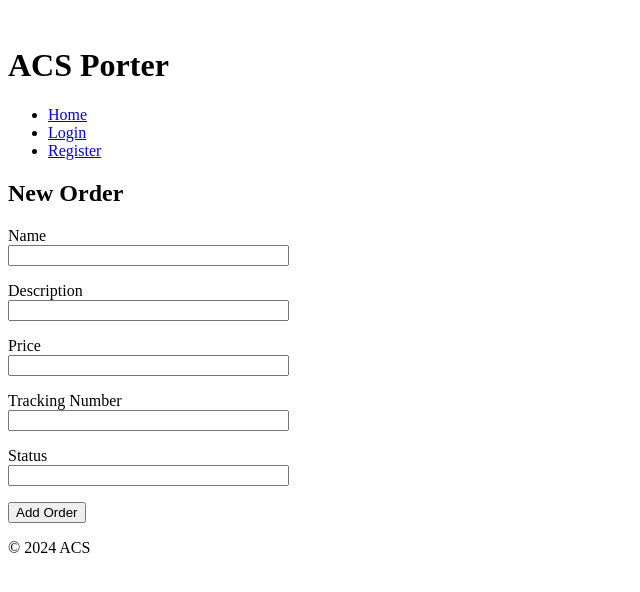
After one commit to thedisquisitive/porter, a Flask app: page /orders/new/ in a window 1280 px wide. The commit adds this page. Shown: the top 592 px of the page, without its empty margins (0-640 px from the left). Run offline with Flask 3, Linux system fonts and the light colour scheme; the visitor is signed in with stand-in values (Sample User, id 1).

Commit message:
Almost there

```diff
--- a/app/__init__.py
+++ b/app/__init__.py
@@ -2,12 +2,15 @@ from flask import Flask
 from config import Config
 from flask_sqlalchemy import SQLAlchemy
 from flask_migrate import Migrate
-
+from flask_login import LoginManager
 
 app = Flask(__name__)
 app.config.from_object(Config)
 db = SQLAlchemy(app)
 migrate = Migrate(app, db)
+login = LoginManager(app)
+login.login_view = 'login'
+
 
 
 from app import routes, models
--- /dev/null
+++ b/app/forms.py
@@ -0,0 +1,50 @@
+from flask_wtf import FlaskForm
+from wtforms import StringField, PasswordField, BooleanField, SubmitField
+from wtforms.validators import DataRequired, ValidationError, Email, EqualTo
+import sqlalchemy as sa
+import sqlalchemy.orm as so
+from app.models import User
+from app import db
+
+class RegistrationForm(FlaskForm):
+    username = StringField('Username', validators=[DataRequired()])
+    email = StringField('Email', validators=[DataRequired(), Email()])
+    password = PasswordField('Password', validators=[DataRequired()])
+    password2 = PasswordField(
+        'Repeat Password', validators=[DataRequired(), EqualTo('password')])
+    submit = SubmitField('Register')
+
+    def validate_username(self, username: str) -> None:
+        user = User.query.filter_by(username=username.data).first()
+        if user is not None:
+            raise ValidationError('Please use a different username.')
+
+    def validate_email(self, email: str) -> None:
+        user = User.query.filter_by(email=email.data).first()
+        if user is not None:
+            raise ValidationError('Please use a different email address.')
+
+
+class LoginForm(FlaskForm):
+    username = StringField('Username', validators=[DataRequired()])
+    password = PasswordField('Password', validators=[DataRequired()])
+    remember_me = BooleanField('Remember Me')
+    submit = SubmitField('Sign In')
+
+class NewOrderForm(FlaskForm):
+    name = StringField('Name', validators=[DataRequired()])
+    description = StringField('Description', validators=[DataRequired()])
+    tracking_number = StringField('Tracking Number', validators=[DataRequired()])
+    date = StringField('Date', validators=[DataRequired()])
+    price = StringField('Price', validators=[DataRequired()])
+    status = StringField('Status', validators=[DataRequired()])
+    submit = SubmitField('Add Order')
+
+class EditOrderForm(FlaskForm):
+    name = StringField('Name', validators=[DataRequired()])
+    description = StringField('Description', validators=[DataRequired()])
+    tracking_number = StringField('Tracking Number', validators=[DataRequired()])
+    date = StringField('Date', validators=[DataRequired()])
+    price = StringField('Price', validators=[DataRequired()])
+    status = StringField('Status', validators=[DataRequired()])
+    submit = SubmitField('Edit Order')
--- a/app/models.py
+++ b/app/models.py
@@ -1,17 +1,30 @@
 from typing import Optional
 import sqlalchemy as sa
 import sqlalchemy.orm as so
-from app import db
+from app import db, login
+from werkzeug.security import generate_password_hash, check_password_hash
+from flask_login import UserMixin
 
-class User(db.Model):
+
+
+class User(UserMixin, db.Model):
     id: so.Mapped[int] = db.Column(db.Integer, primary_key=True)
     username: so.Mapped[str] = db.Column(db.String(64), index=True, unique=True)
     email: so.Mapped[str] = db.Column(db.String(120), index=True, unique=True)
     password_hash: so.Mapped[Optional[str]] = db.Column(db.String(128))
 
     def __repr__(self) -> str:
-        return f'<User {self.username}>'
+        return f'<User {self.id}:{self.username}>\n{self.email}\n{self.password_hash}'
 
+    def set_password(self, password: str) -> None:
+        self.password_hash = generate_password_hash(password)
+
+    def check_password(self, password: str) -> bool:
+        return check_password_hash(self.password_hash, password)
+
+@login.user_loader
+def load_user(id: int) -> User:
+    return User.query.get(int(id))
 class Order(db.Model):
     id: so.Mapped[int] = db.Column(db.Integer, primary_key=True)
     user_id: so.Mapped[int] = db.Column(db.Integer, db.ForeignKey('user.id'))
--- a/app/routes.py
+++ b/app/routes.py
@@ -1,7 +1,93 @@
-from app import app
-from flask import render_template
+from app import app, db
+from app.models import User, Order
+from flask import render_template, flash, redirect, url_for, request
+from flask_login import current_user, login_user, logout_user, login_required
+from urllib.parse import urlparse
+from app.forms import LoginForm, RegistrationForm, NewOrderForm, EditOrderForm
+import sqlalchemy as sa
 
 @app.route('/')
-@app.route('/index')
+@app.route('/index/')
+@login_required
 def index():
     return render_template('index.html', title='Home')
+
+@app.route('/login/', methods=['GET', 'POST'])
+def login():
+    if current_user.is_authenticated:
+        return redirect(url_for('index'))
+    form = LoginForm()
+    if form.validate_on_submit():
+        user = User.query.filter_by(username=form.username.data).first()
+        if user is None or not user.check_password(form.password.data):
+            flash('Invalid username or password')
+            return redirect(url_for('login'))
+        login_user(user, remember=form.remember_me.data)
+        next_page = request.args.get('next')
+        if not next_page or urlparse(next_page).netloc != '':
+            next_page = url_for('index')
+        return redirect(next_page)
+    return render_template('login.html', title='Sign In', form=form)
+
+@app.route('/logout/')
+def logout():
+    logout_user()
+    return redirect(url_for('index'))
+
+@app.route('/register/', methods=['GET', 'POST'])
+def register():
+    if current_user.is_authenticated:
+        return redirect(url_for('index'))
+    form = RegistrationForm()
+    if form.validate_on_submit():
+        user = User(username=form.username.data, email=form.email.data)
+        user.set_password(form.password.data)
+        db.session.add(user)
+        db.session.commit()
+        flash('Congratulations, you are now a registered user!')
+        return redirect(url_for('login'))
+    return render_template('register.html', title='Register', form=form)
+
+
+@app.route('/orders/')
+@app.route('/orders/all/')
+@login_required
+def orders():
+    porders = db.session.scalars(sa.select(Order)).all()
+    return render_template('orders.html', title='All Orders', orders=porders)
+
+@app.route('/orders/<int:order_id>/')
+@login_required
+def order(order_id):
+    order = Order.query.get(order_id)
+    creator = User.query.get(Order.query.get(order_id).user_id)
+    return render_template('order.html', title='Order', order=order, creator=creator)
+
+@app.route('/orders/new/', methods=['GET', 'POST'])
+@login_required
+def new_order():
+    form = NewOrderForm()
+    if form.validate_on_submit():
+        order = Order(name=form.name.data, description=form.description.data, tracking_number=form.tracking_number.data, date=form.date.data, price=form.price.data, status=form.status.data, user_id=current_user.id)
+        db.session.add(order)
+        db.session.commit()
+        flash('Order added!')
+        return redirect(url_for('orders'))
+    return render_template('new_order.html', title='New Order', form=form)
+
+@app.route('/orders/<int:order_id>/edit/', methods=['GET', 'POST'])
+@login_required
+def edit_order(order_id):
+    order = Order.query.get(order_id)
+    form = EditOrderForm()
+    if form.validate_on_submit():
+        order.name = form.name.data
+        order.description = form.description.data
+        order.tracking_number = form.tracking_number.data
+        order.date = form.date.data
+        order.price = form.price.data
+        order.status = form.status.data
+        db.session.commit()
+        flash('Order edited!')
+        return redirect(url_for('order', order_id=order_id))
+    return render_template('edit_order.html', title='Edit Order', form=form, order=order)
--- a/app/templates/base.html
+++ b/app/templates/base.html
@@ -14,7 +14,8 @@
         <nav>
             <ul>
                 <li><a href="{{ url_for('index') }}">Home</a></li>
-
+                <li><a href="{{ url_for('login') }}">Login</a></li>
+                <li><a href="{{ url_for('register') }}">Register</a></li>
             </ul>
         </nav>
         <section>
--- /dev/null
+++ b/app/templates/new_order.html
@@ -0,0 +1,45 @@
+{% extends "base.html" %}
+
+{% block content %}
+    <h1>New Order</h1>
+    <form action="" method="post" novalidate>
+        {{ form.hidden_tag() }}
+        <p>
+            {{ form.name.label }}<br>
+            {{ form.name(size=32) }}<br>
+            {% for error in form.name.errors %}
+                <span style="color: red;">[{{ error }}]</span>
+            {% endfor %}
+        </p>
+        <p>
+            {{ form.description.label }}<br>
+            {{ form.description(size=32) }}<br>
+            {% for error in form.description.errors %}
+                <span style="color: red;">[{{ error }}]</span>
+            {% endfor %}
+        </p>
+        <p>
+            {{ form.price.label }}<br>
+            {{ form.price(size=32) }}<br>
+            {% for error in form.price.errors %}
+                <span style="color: red;">[{{ error }}]</span>
+            {% endfor %}
+        </p>
+        <p>
+            {{ form.tracking_number.label }}<br>
+            {{ form.tracking_number(size=32) }}<br>
+            {% for error in form.tracking_number.errors %}
+                <span style="color: red;">[{{ error }}]</span>
+            {% endfor %}
+        </p>
+        <p>
+            {{ form.status.label }}<br>
+            {{ form.status(size=32) }}<br>
+            {% for error in form.status.errors %}
+                <span style="color: red;">[{{ error }}]</span>
+            {% endfor %}
+        </p>
+
+        <p>{{ form.submit() }}</p>
+    </form>
+{% endblock %}
--- a/dependencies.txt
+++ b/dependencies.txt
@@ -1 +1 @@
-flask flask-sqlalchemy flask-wtf python-dotenv flask-migrate
+flask flask-sqlalchemy flask-wtf python-dotenv flask-migrate flask-login email-validator
```
Also changed, not shown: app/templates/login.html (added, +23 -0 lines), app/templates/order.html (added, +12 -0 lines), app/templates/orders.html (added, +21 -0 lines), app/templates/register.html (added, +37 -0 lines), data.sqlite.
